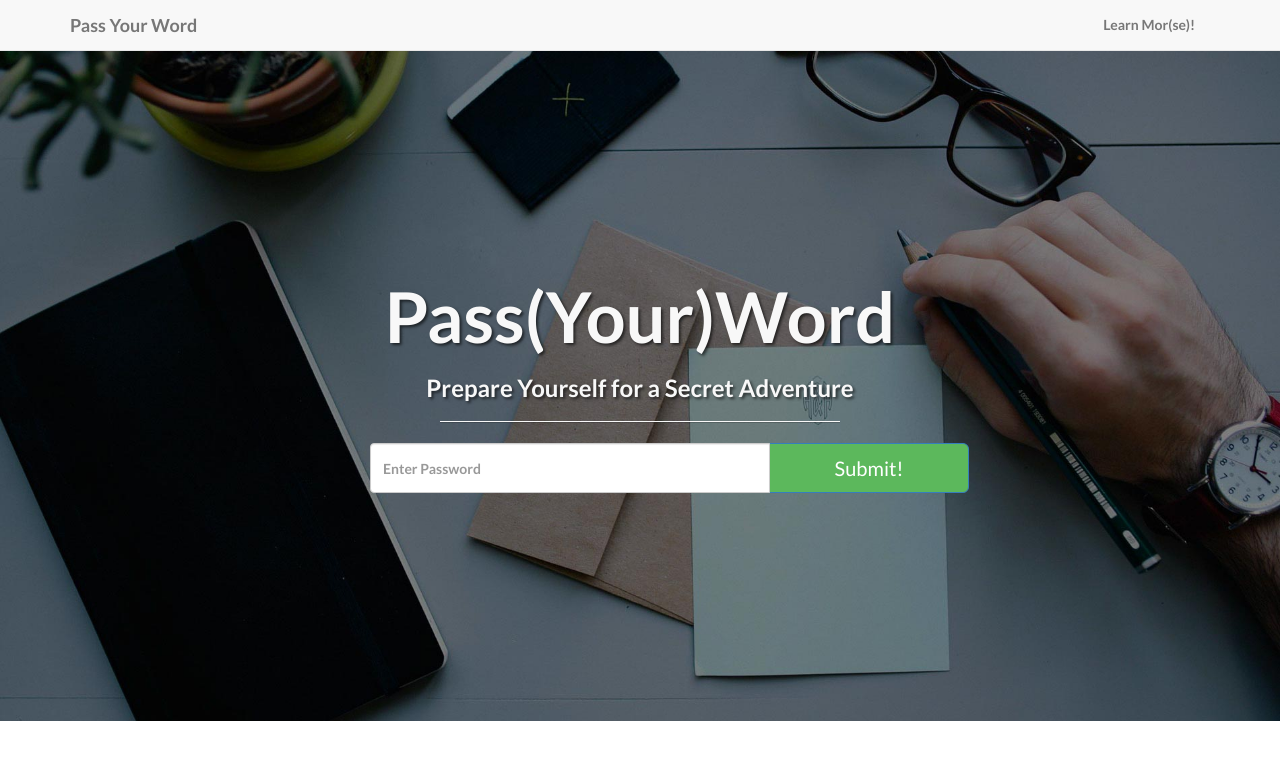
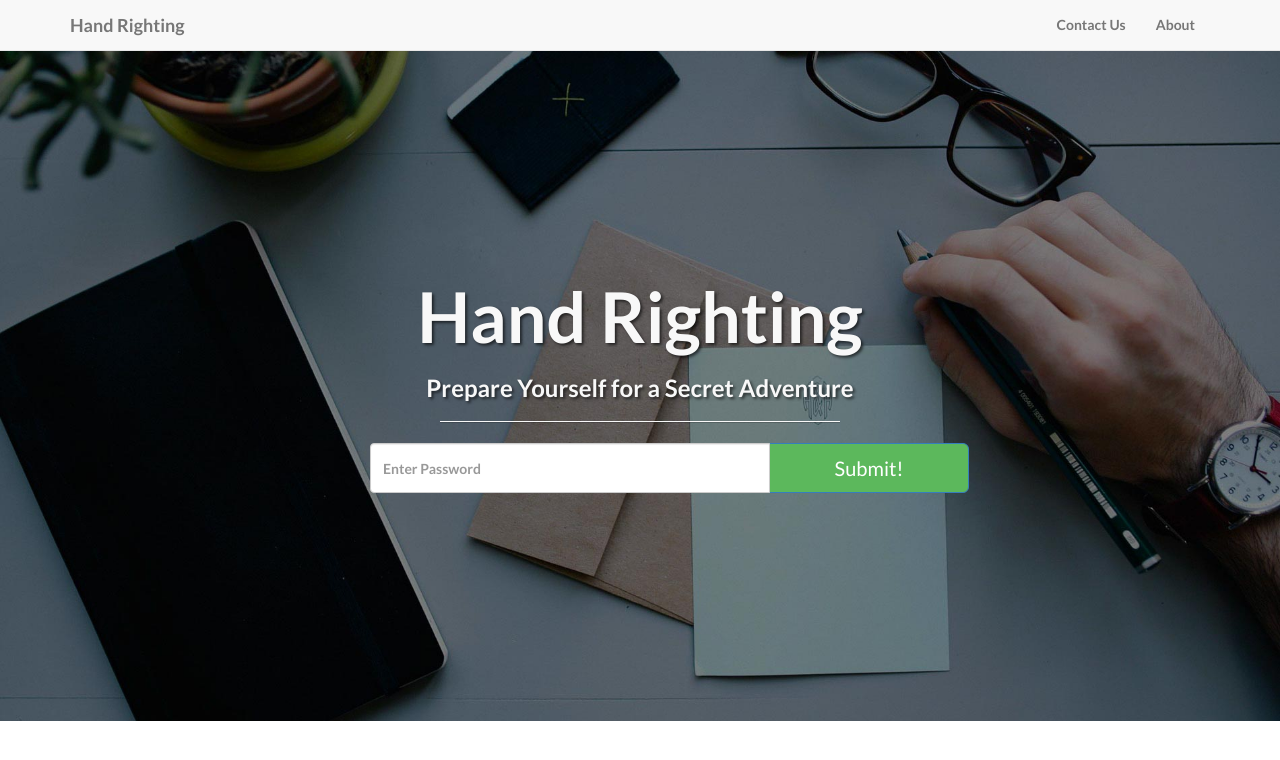
Before and after one commit to HackBCA-HighTech/HandRighting, a CodeIgniter app: page / in a window 1280 px wide. Shown: the top 760 px of the page. Run offline with CodeIgniter, Linux system fonts and the light colour scheme.

Commit message:
[new] Fixed navbar

```diff
--- a/application/views/landing.php
+++ b/application/views/landing.php
@@ -37,13 +37,17 @@
                 <span class="icon-bar"></span>
                 <span class="icon-bar"></span>
             </button>
-            <a class="navbar-brand" href="http://startbootstrap.com">Pass Your Word</a>
+            <a class="navbar-brand" href="http://startbootstrap.com">Hand Righting</a>
         </div>
 
         <!-- Collect the nav links, forms, and other content for toggling -->
         <div class="collapse navbar-collapse navbar-right navbar-ex1-collapse">
             <ul class="nav navbar-nav">
-                <li><a href="#about">Learn Mor(se)!</a>
+                <li>
+                    <a href="#contact">Contact Us</a>
+                </li>
+                <li>
+                    <a href="#about">About</a>
                 </li>
             </ul>
         </div>
@@ -59,7 +63,7 @@
         <div class="row">
             <div class="col-lg-12">
                 <div class="intro-message">
-                    <h1>Pass(Your)Word</h1>
+                    <h1>Hand Righting</h1>
                     <h3>Prepare Yourself for a Secret Adventure</h3>
                     <hr class="intro-divider">
                     <div class="col-lg-6 col-lg-offset-3">
--- a/application/views/landingendC.php
+++ b/application/views/landingendC.php
@@ -32,13 +32,15 @@
                 <span class="icon-bar"></span>
                 <span class="icon-bar"></span>
             </button>
-            <a class="navbar-brand" href="http://startbootstrap.com">Pass Your Word</a>
+            <a class="navbar-brand" href="http://startbootstrap.com">Hand Righting</a>
         </div>
 
         <!-- Collect the nav links, forms, and other content for toggling -->
         <div class="collapse navbar-collapse navbar-right navbar-ex1-collapse">
             <ul class="nav navbar-nav">
-                <li><a href="#about">Learn Mor(se)!</a>
+                <li><a href="#contact">Contact Us</a></li>
+                <li>
+                    <a href="#about">About</a>
                 </li>
             </ul>
         </div>
--- a/application/views/landingendF.php
+++ b/application/views/landingendF.php
@@ -32,13 +32,15 @@
                 <span class="icon-bar"></span>
                 <span class="icon-bar"></span>
             </button>
-            <a class="navbar-brand" href="http://startbootstrap.com">Pass Your Word</a>
+            <a class="navbar-brand" href="http://startbootstrap.com">Hand Righting</a>
         </div>
 
         <!-- Collect the nav links, forms, and other content for toggling -->
         <div class="collapse navbar-collapse navbar-right navbar-ex1-collapse">
             <ul class="nav navbar-nav">
-                <li><a href="#about">Learn Mor(se)!</a>
+                <li><a href="#contact">Contact Us</a></li>
+                <li>
+                    <a href="#about">About</a>
                 </li>
             </ul>
         </div>
```
